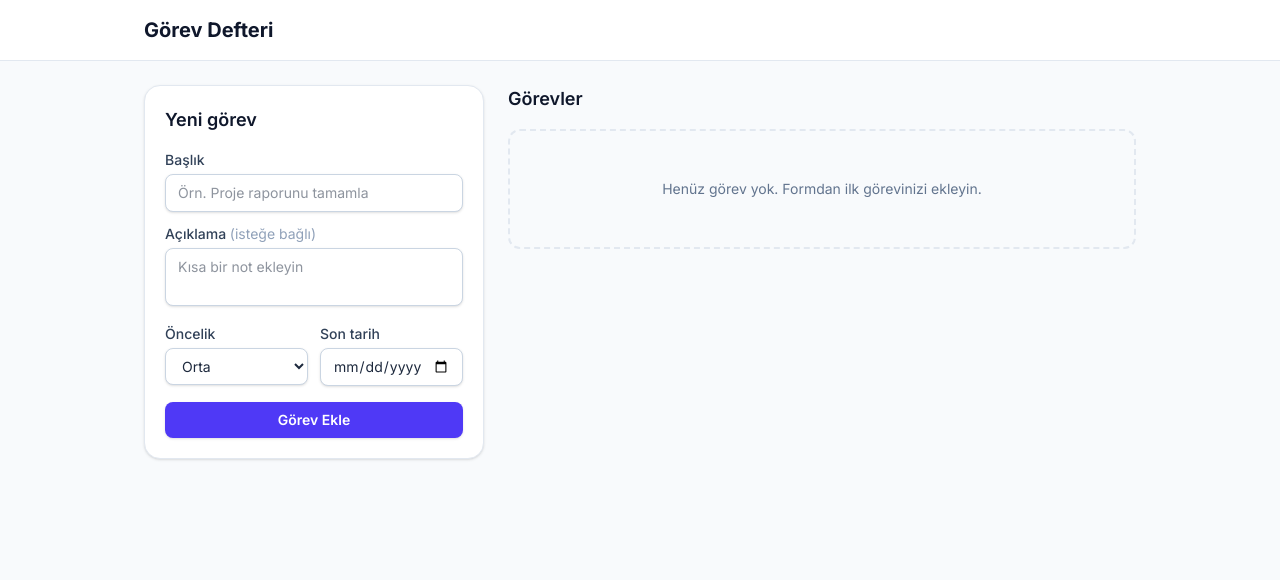
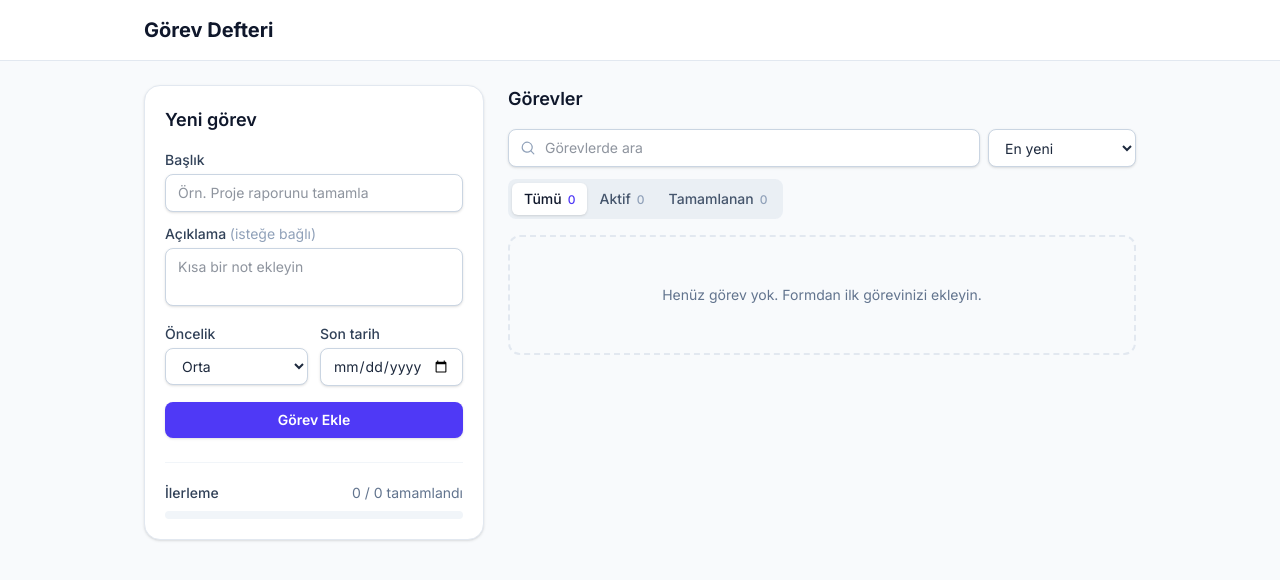
Before and after one commit to yushadev0/sp-web-app, a React (Vite) app: page / in a window 1280 px wide. Shown: the top 580 px of the page. Built offline with nearby package versions, Linux system fonts and the light colour scheme.

Commit message:
Durum filtresi, arama, sıralama ve ilerleme göstergesi eklendi

```diff
--- /dev/null
+++ b/src/Components/TaskFilters.tsx
@@ -0,0 +1,98 @@
+import type { SortOption, StatusFilter } from '../Interfaces/Task'
+
+interface TaskFiltersProps {
+  status: StatusFilter
+  onStatusChange: (status: StatusFilter) => void
+  search: string
+  onSearchChange: (search: string) => void
+  sort: SortOption
+  onSortChange: (sort: SortOption) => void
+  counts: Record<StatusFilter, number>
+}
+
+const STATUS_TABS: { value: StatusFilter; label: string }[] = [
+  { value: 'all', label: 'Tümü' },
+  { value: 'active', label: 'Aktif' },
+  { value: 'completed', label: 'Tamamlanan' },
+]
+
+const SORT_LABELS: Record<SortOption, string> = {
+  newest: 'En yeni',
+  oldest: 'En eski',
+  priority: 'Önceliğe göre',
+  dueDate: 'Son tarihe göre',
+}
+
+export default function TaskFilters({
+  status,
+  onStatusChange,
+  search,
+  onSearchChange,
+  sort,
+  onSortChange,
+  counts,
+}: TaskFiltersProps) {
+  return (
+    <div className="mb-4 space-y-3">
+      <div className="flex flex-col gap-2 sm:flex-row">
+        <div className="relative flex-1">
+          <svg
+            viewBox="0 0 20 20"
+            fill="currentColor"
+            className="pointer-events-none absolute top-1/2 left-3 size-4 -translate-y-1/2 text-slate-400"
+            aria-hidden="true"
+          >
+            <path
+              fillRule="evenodd"
+              d="M9 3.5a5.5 5.5 0 1 0 0 11 5.5 5.5 0 0 0 0-11ZM2 9a7 7 0 1 1 12.452 4.391l3.328 3.329a.75.75 0 1 1-1.06 1.06l-3.329-3.328A7 7 0 0 1 2 9Z"
+              clipRule="evenodd"
+            />
+          </svg>
+          <input
+            type="search"
+            value={search}
+            onChange={(e) => onSearchChange(e.target.value)}
+            placeholder="Görevlerde ara"
+            aria-label="Görevlerde ara"
+            className="w-full rounded-lg border border-slate-300 bg-white py-2 pr-3 pl-9 text-sm shadow-sm outline-none transition focus:border-indigo-500 focus:ring-2 focus:ring-indigo-500/20"
+          />
+        </div>
+        <select
+          value={sort}
+          onChange={(e) => onSortChange(e.target.value as SortOption)}
+          aria-label="Sıralama"
+          className="rounded-lg border border-slate-300 bg-white px-3 py-2 text-sm shadow-sm outline-none transition focus:border-indigo-500 focus:ring-2 focus:ring-indigo-500/20"
+        >
+          {Object.entries(SORT_LABELS).map(([value, label]) => (
+            <option key={value} value={value}>
+              {label}
+            </option>
+          ))}
+        </select>
+      </div>
+
+      <div role="tablist" aria-label="Durum filtresi" className="inline-flex rounded-lg bg-slate-200/60 p-1">
+        {STATUS_TABS.map((tab) => {
+          const active = status === tab.value
+          return (
+            <button
+              key={tab.value}
+              type="button"
+              role="tab"
+              aria-selected={active}
+              onClick={() => onStatusChange(tab.value)}
+              className={`rounded-md px-3 py-1.5 text-sm font-medium transition ${
+                active ? 'bg-white text-slate-900 shadow-sm' : 'text-slate-600 hover:text-slate-900'
+              }`}
+            >
+              {tab.label}
+              <span className={`ml-1.5 text-xs ${active ? 'text-indigo-600' : 'text-slate-400'}`}>
+                {counts[tab.value]}
+              </span>
+            </button>
+          )
+        })}
+      </div>
+    </div>
+  )
+}
--- /dev/null
+++ b/src/Components/TaskStats.tsx
@@ -0,0 +1,29 @@
+interface TaskStatsProps {
+  total: number
+  completed: number
+}
+
+export default function TaskStats({ total, completed }: TaskStatsProps) {
+  const percent = total === 0 ? 0 : Math.round((completed / total) * 100)
+
+  return (
+    <div className="mt-6 border-t border-slate-100 pt-5">
+      <div className="mb-2 flex items-baseline justify-between text-sm">
+        <span className="font-medium text-slate-700">İlerleme</span>
+        <span className="text-slate-500">
+          {completed} / {total} tamamlandı
+        </span>
+      </div>
+      <div
+        className="h-2 overflow-hidden rounded-full bg-slate-100"
+        role="progressbar"
+        aria-valuenow={percent}
+        aria-valuemin={0}
+        aria-valuemax={100}
+        aria-label="Tamamlanma oranı"
+      >
+        <div className="h-full rounded-full bg-indigo-600 transition-all duration-500" style={{ width: `${percent}%` }} />
+      </div>
+    </div>
+  )
+}
--- a/src/Pages/TasksPage.tsx
+++ b/src/Pages/TasksPage.tsx
@@ -1,25 +1,90 @@
+import { useMemo, useState } from 'react'
+import TaskFilters from '../Components/TaskFilters'
 import TaskForm from '../Components/TaskForm'
 import TaskList from '../Components/TaskList'
+import TaskStats from '../Components/TaskStats'
 import { useTasks } from '../hooks/useTasks'
+import type { Priority, SortOption, StatusFilter, Task } from '../Interfaces/Task'
+
+const PRIORITY_ORDER: Record<Priority, number> = { high: 0, medium: 1, low: 2 }
+
+const COMPARATORS: Record<SortOption, (a: Task, b: Task) => number> = {
+  newest: (a, b) => b.createdAt.localeCompare(a.createdAt),
+  oldest: (a, b) => a.createdAt.localeCompare(b.createdAt),
+  priority: (a, b) => PRIORITY_ORDER[a.priority] - PRIORITY_ORDER[b.priority],
+  // Son tarihi olmayan görevler listenin sonuna
+  dueDate: (a, b) => (a.dueDate ?? '9999-12-31').localeCompare(b.dueDate ?? '9999-12-31'),
+}
+
+const EMPTY_MESSAGES: Record<StatusFilter, string> = {
+  all: 'Henüz görev yok. Formdan ilk görevinizi ekleyin.',
+  active: 'Aktif görev kalmadı.',
+  completed: 'Henüz tamamlanan görev yok.',
+}
 
 export default function TasksPage() {
-  const { tasks, addTask, updateTask, toggleTask, deleteTask } = useTasks()
+  const { tasks, addTask, updateTask, toggleTask, deleteTask, clearCompleted } = useTasks()
+  const [status, setStatus] = useState<StatusFilter>('all')
+  const [search, setSearch] = useState('')
+  const [sort, setSort] = useState<SortOption>('newest')
+
+  const completedCount = tasks.filter((task) => task.completed).length
+  const counts: Record<StatusFilter, number> = {
+    all: tasks.length,
+    active: tasks.length - completedCount,
+    completed: completedCount,
+  }
+
+  const visibleTasks = useMemo(() => {
+    const query = search.trim().toLocaleLowerCase('tr')
+    return tasks
+      .filter((task) => {
+        if (status === 'active' && task.completed) return false
+        if (status === 'completed' && !task.completed) return false
+        if (!query) return true
+        return `${task.title} ${task.description}`.toLocaleLowerCase('tr').includes(query)
+      })
+      .sort(COMPARATORS[sort])
+  }, [tasks, status, search, sort])
+
+  const emptyMessage = search.trim() ? `"${search.trim()}" ile eşleşen görev bulunamadı.` : EMPTY_MESSAGES[status]
 
   return (
     <div className="grid gap-6 lg:grid-cols-[340px_1fr] lg:items-start">
       <section className="rounded-2xl border border-slate-200 bg-white p-5 shadow-sm lg:sticky lg:top-6">
         <h2 className="mb-4 text-lg font-semibold text-slate-900">Yeni görev</h2>
         <TaskForm onSubmit={addTask} />
+        <TaskStats total={tasks.length} completed={completedCount} />
       </section>
 
       <section>
-        <h2 className="mb-4 text-lg font-semibold text-slate-900">Görevler</h2>
+        <div className="mb-4 flex items-center justify-between gap-2">
+          <h2 className="text-lg font-semibold text-slate-900">Görevler</h2>
+          {completedCount > 0 && (
+            <button
+              type="button"
+              onClick={clearCompleted}
+              className="text-sm font-medium text-slate-500 transition hover:text-rose-600"
+            >
+              Tamamlananları temizle
+            </button>
+          )}
+        </div>
+        <TaskFilters
+          status={status}
+          onStatusChange={setStatus}
+          search={search}
+          onSearchChange={setSearch}
+          sort={sort}
+          onSortChange={setSort}
+          counts={counts}
+        />
         <TaskList
-          tasks={tasks}
+          tasks={visibleTasks}
           onToggle={toggleTask}
           onUpdate={updateTask}
           onDelete={deleteTask}
-          emptyMessage="Henüz görev yok. Formdan ilk görevinizi ekleyin."
+          emptyMessage={emptyMessage}
         />
       </section>
     </div>
```
